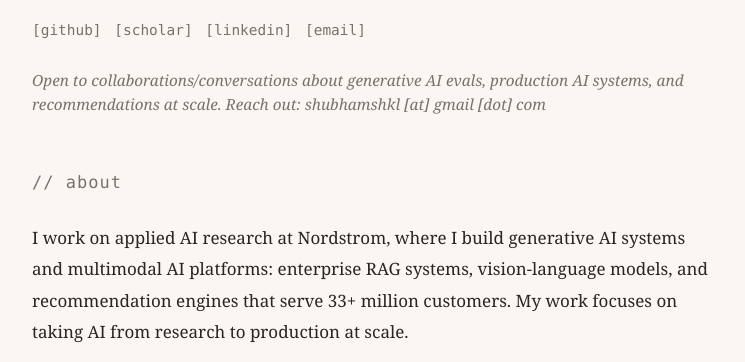
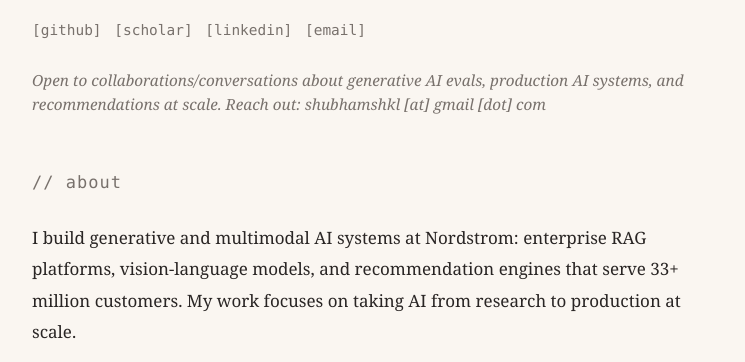
Before and after one commit to shuklaham/shuklaham.github.io, a plain HTML site: page index.html in a window 1280 px wide. Shown: the part 364-726 px from the top of the page, without its empty margins (267-1012 px from the left). Drawn offline with Linux system fonts and the light colour scheme.

Commit message:
Tighten opening bio sentence
Co-Authored-By: Claude Opus 4.6 <noreply@anthropic.com>

```diff
--- a/index.html
+++ b/index.html
@@ -63,7 +63,7 @@
             <!-- About -->
             <section class="about">
                 <h2 class="section-title">// about</h2>
-                <p>I work on applied AI research at Nordstrom, where I build generative AI systems and multimodal AI platforms: enterprise RAG systems, vision-language models, and recommendation engines that serve 33+ million customers. My work focuses on taking AI from research to production at scale.</p>
+                <p>I build generative and multimodal AI systems at Nordstrom: enterprise RAG platforms, vision-language models, and recommendation engines that serve 33+ million customers. My work focuses on taking AI from research to production at scale.</p>
                 <p>I have an M.S. in Computing &amp; Information Science (AI specialization) from Cornell University. Before Nordstrom, I was at Amazon, where I built product classification models and ML infrastructure for retail, and at HealthTap, where I developed deep learning systems for healthcare, including answer quality prediction for a network of 90,000+ doctors.</p>
                 <p>I review for workshops at NeurIPS, ACL, EMNLP, ICLR, and COLM, and have been a recurring contributor to the AI4 conference series since 2023, first as a panelist, now as a moderator leading sessions on enterprise AI. I am interested in generative AI evaluation, vision-language models, retrieval-augmented generation, and what it takes to deploy research-grade models in production.</p>
                 <p>Broadly, I am drawn to questions about how AI systems behave in the real world: how we evaluate them rigorously, deploy them responsibly, and understand their impact at scale. My work spans an interdisciplinary arc from quantitative finance and clinical NLP to large-scale retail AI, and I believe this cross-domain perspective is essential for building AI systems that are both useful and trustworthy.</p>
```
